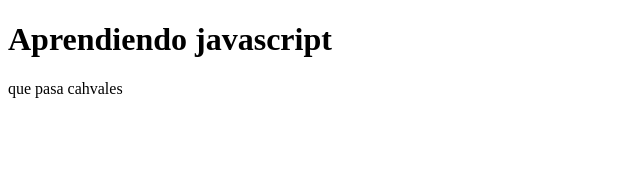
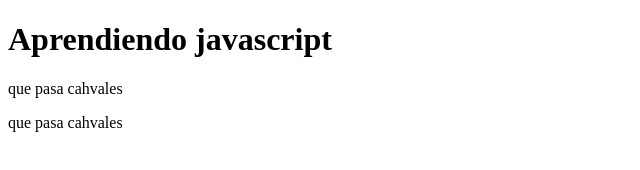
Before and after one commit to umeharita/js-practica, a plain HTML site: page index.html in a window 1280 px wide. Shown: the whole page, without its empty margins (0-640 px from the left). Drawn offline with Linux system fonts and the light colour scheme.

Commit message:
solo un cambio

```diff
--- a/index.html
+++ b/index.html
@@ -10,5 +10,6 @@
             Aprendiendo javascript
         </h1>
         <p>que pasa cahvales</p>
+        <p>que pasa cahvales</p>
     </body>
 </html>
```
